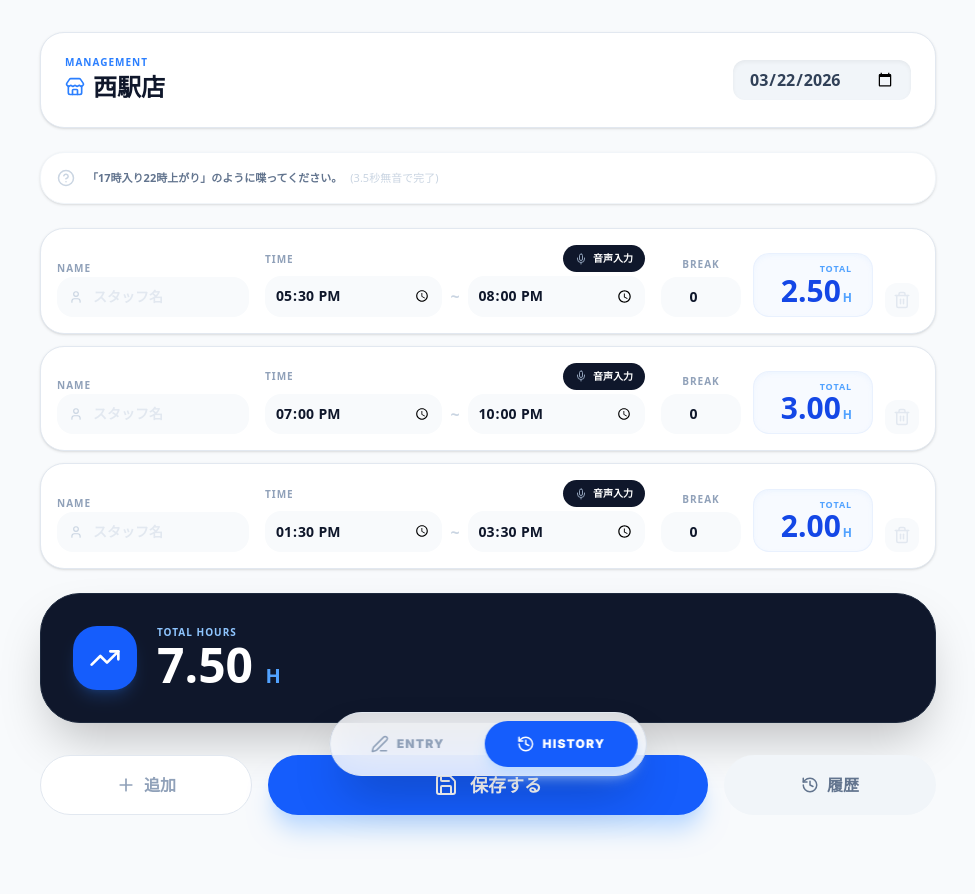
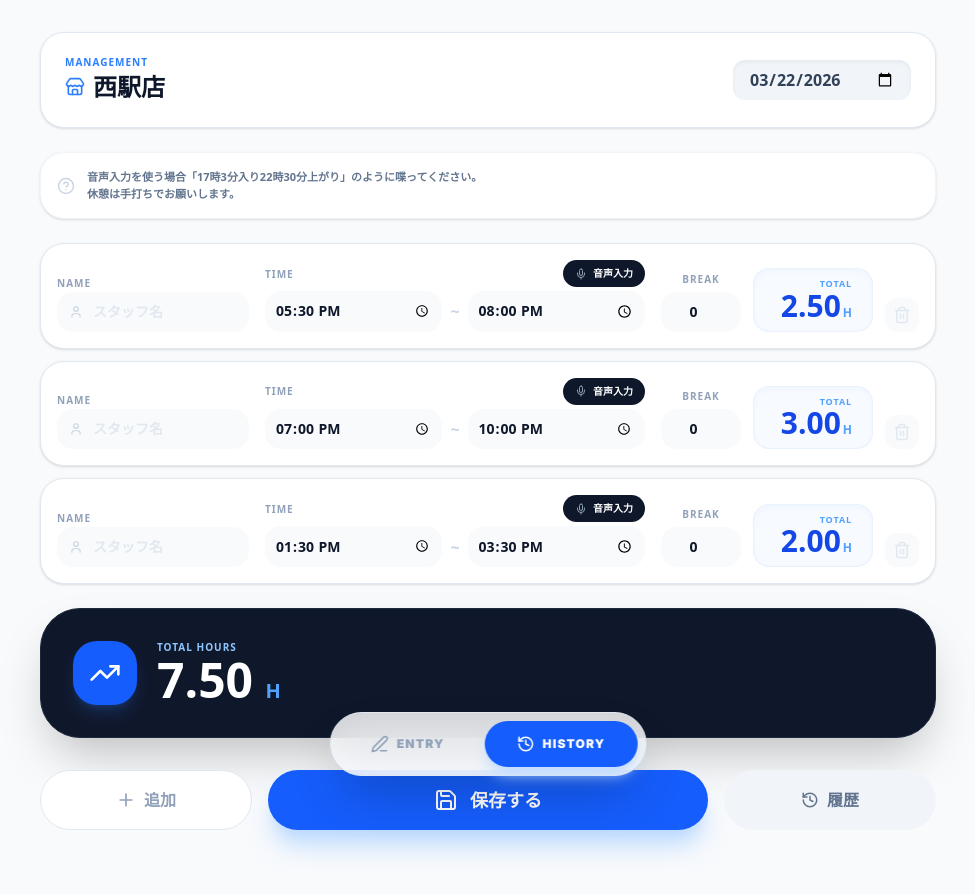
Before and after one commit to h-ryushin/Kinta-KintaiLogicApp, a Next.js app: page /history in a window 1280 px wide. Shown: the top 894 px of the page, without its empty margins (152-1127 px from the left). Built offline with nearby package versions, Linux system fonts and the light colour scheme; no server answers; the database is empty.

Commit message:
UI修正

```diff
--- a/app/[shopId]/page.tsx
+++ b/app/[shopId]/page.tsx
@@ -176,7 +176,7 @@ function AttendanceContent() {
 
         <div className="bg-white rounded-3xl p-4 border border-slate-100 shadow-sm flex items-center gap-3">
           <HelpCircle size={18} className="text-slate-300" />
-          <p className="text-[11px] text-slate-500 font-bold">「17時入り22時上がり」のように喋ってください。<span className="text-slate-300 ml-2 font-normal">(3.5秒無音で完了)</span></p>
+          <p className="text-[11px] text-slate-500 font-bold">音声入力を使う場合「17時3分入り22時30分上がり」のように喋ってください。<br />休憩は手打ちでお願いします。</p>
         </div>
 
         <div className="grid gap-3">
```
